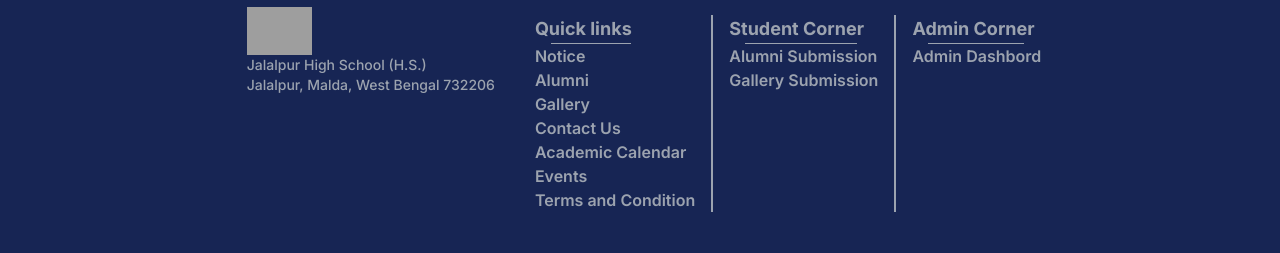
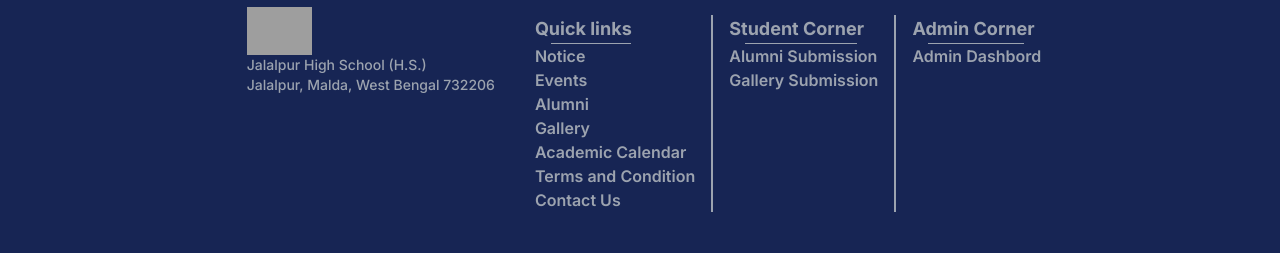
Before and after one commit to MeAshikeqbal/jhs, a Next.js app: page /academic-calendar in a window 1280 px wide. Shown: the part 1080-1333 px from the top of the page. Built offline with nearby package versions, Linux system fonts and the light colour scheme; grey boxes are pictures that could not be loaded.

Commit message:
Update footer links

```diff
--- a/components/footer.tsx
+++ b/components/footer.tsx
@@ -32,24 +32,25 @@ export function Footer () {
                                         <Link href='/notice'>Notice</Link>
                                     </li>
                                     <li className='text-gray-400 font-semibold hover:text-white'>
+                                        <Link href='/events'>Events</Link>
+                                    </li>
+                                    <li className='text-gray-400 font-semibold hover:text-white'>
                                         <Link href='/alumni'>Alumni</Link>
                                     </li>
                                     <li className='text-gray-400 font-semibold hover:text-white'>
                                         <Link href='/gallery'>Gallery</Link>
                                     </li>
                                     <li className='text-gray-400 font-semibold hover:text-white'>
-                                        <Link href='/contact-us'>Contact Us</Link>
-                                    </li>
-                                    <li className='text-gray-400 font-semibold hover:text-white'>
                                         <Link href='/academic-calendar'>Academic Calendar</Link>
                                     </li>
-                                    <li className='text-gray-400 font-semibold hover:text-white'>
-                                        <Link href='/events'>Events</Link>
-                                    </li>
+
                                     <li
                                     className='text-gray-400 font-semibold hover:text-white'
                                     >
                                         <Link href='/terms-and-condition'>Terms and Condition</Link>
+                                    </li>
+                                    <li className='text-gray-400 font-semibold hover:text-white'>
+                                        <Link href='/contact-us'>Contact Us</Link>
                                     </li>
                                 </ul>
                             </div>
```
